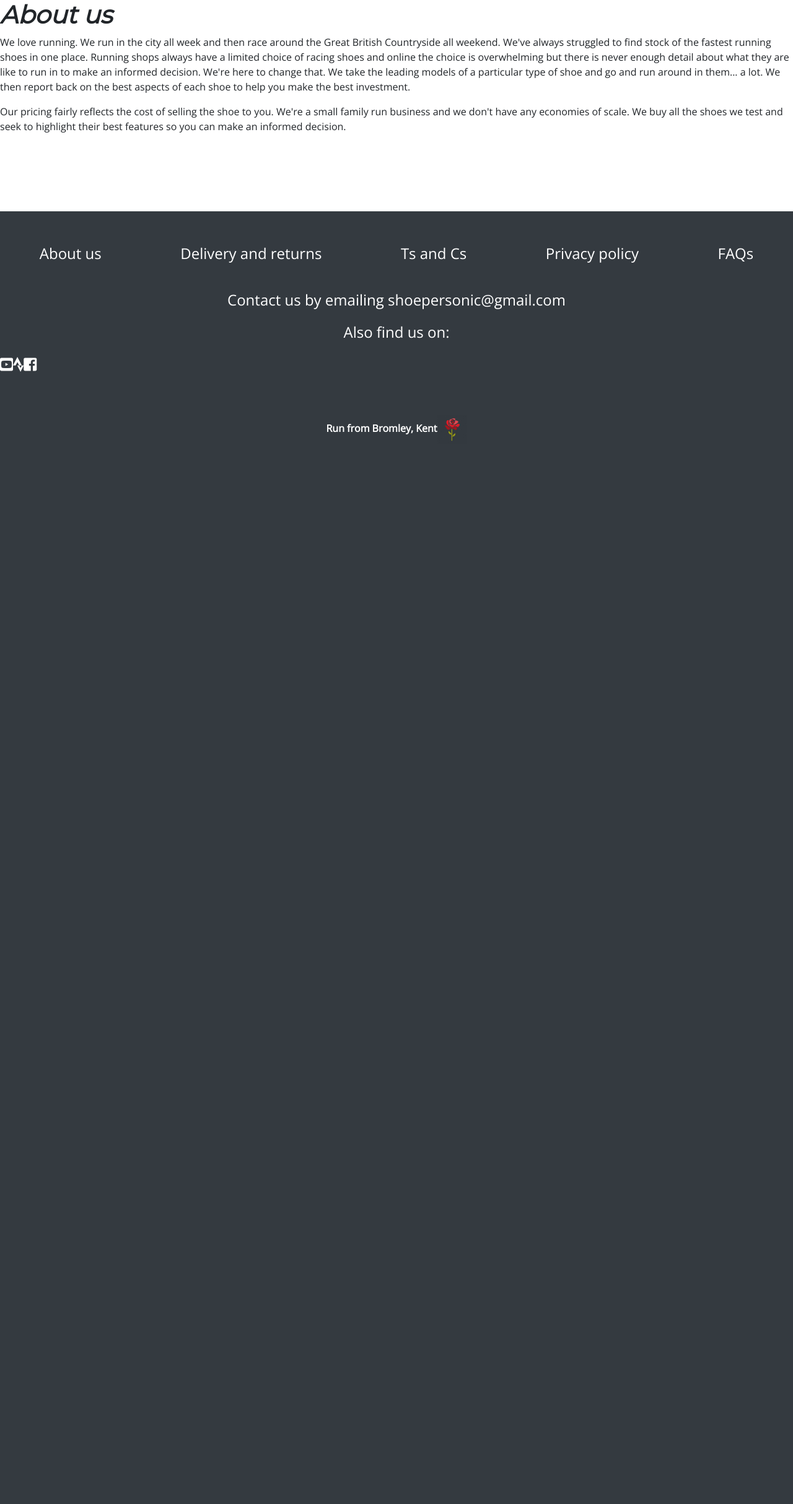
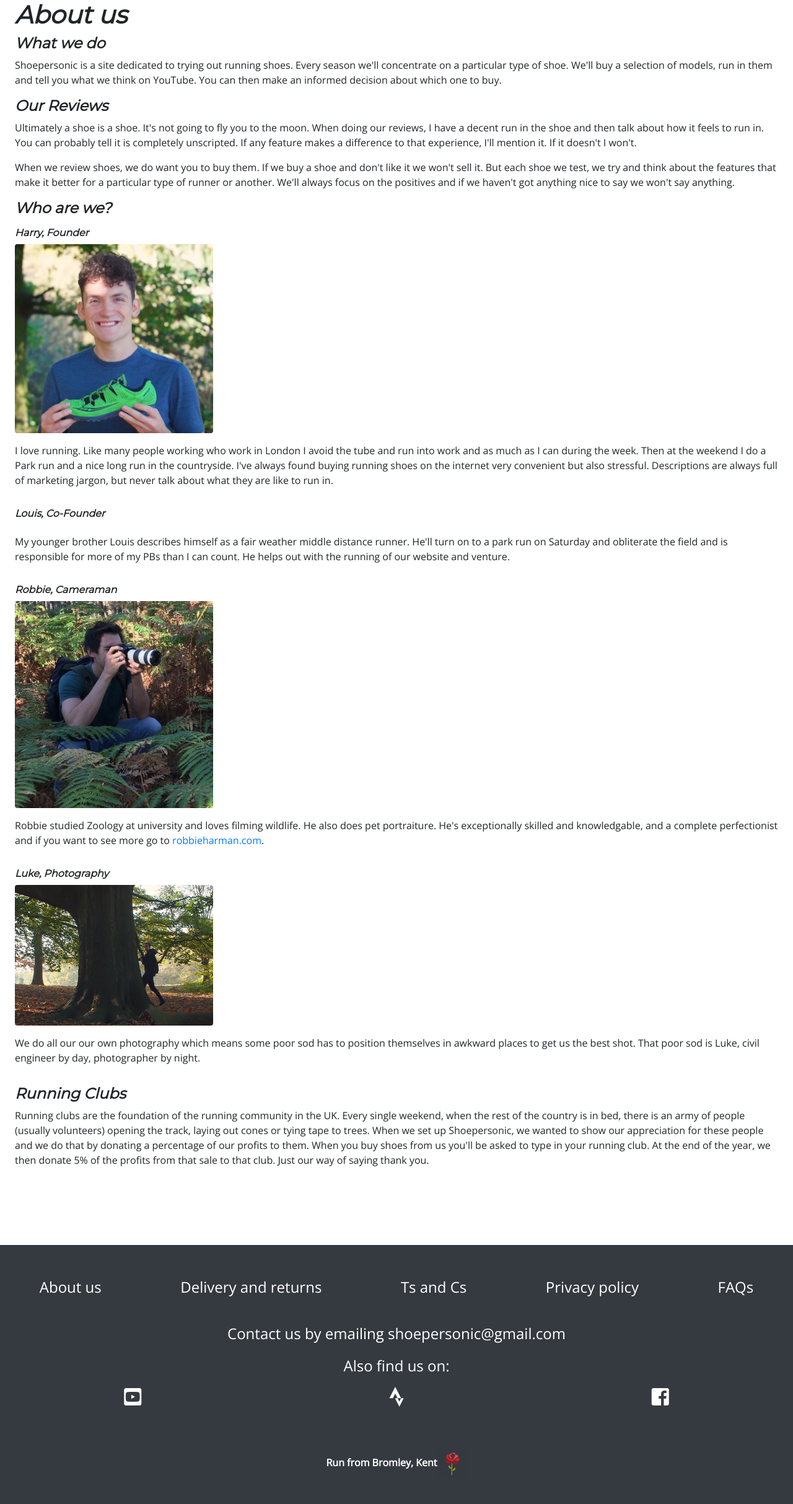
Before and after one commit to harryphelps2/shoepersonic2, a Django app: page /about_us in a window 1280 px wide. Shown: the part 74-2501 px from the top of the page at 62% size. Before the commit the page ends 786 px from the top, so only its background shows below. Run offline with Django 3.2, Linux system fonts and the light colour scheme; style sheets or scripts are compiled from the project's sources; some libraries are stand-ins or nearby versions.

Commit message:
Add social media links.

```diff
--- a/home/templates/about_us.html
+++ b/home/templates/about_us.html
@@ -1,21 +1,73 @@
 {% extends 'base.html' %}
-
+{% load staticfiles %}
+{% load static %}
 {% block content %}
 
-<div>
+<div class="px-4 about-us">
     <h1>About us</h1>
-    <p>We love running. We run in the city all week and then
-        race around the Great British Countryside all weekend. We've always struggled to find stock of
-        the fastest running shoes in one place. Running shops always have a limited choice of
-        racing shoes and online the choice is overwhelming but there is never enough detail about what they are
-        like to run in to make an informed decision. We're here to change that. We take the leading
-        models of a particular type of shoe and go and run around in them... a lot. We then report back on the best aspects of
-        each shoe to help you make the best investment.
-    </p>
-    <p>
-        Our pricing fairly reflects the cost of selling the shoe to you. We're a small family run business and we don't have
-        any economies of scale. We buy all the shoes we test and seek to highlight their best features so you can make an informed decision.
-    </p>
+    <div class="about-us__section">
+        <h2>What we do</h2>
+        <p>Shoepersonic is a site dedicated to trying out running shoes. Every season we'll concentrate on a particular type of shoe. We'll
+             buy a selection of models, run in them and tell you what we think on YouTube. You can then make an informed decision about which one to buy.
+        </p>
+    </div>
+    <div>
+        <h2>Our Reviews</h2>
+        <p>Ultimately a shoe is a shoe. It's not going to fly you to the moon. When doing our reviews, I have a decent run in the shoe and then
+            talk about how it feels to run in. You can probably tell it is completely unscripted. If any feature makes a difference to that experience,
+             I'll mention it. If it doesn't I won't.
+        </p>
+        <p>
+            When we review shoes, we do want you to buy them. If we buy a shoe and don't like it we won't sell it. But each shoe we test, we try and
+            think about the features that make it better for a particular type of runner or another. We'll always focus on the positives and if we
+            haven't got anything nice to say we won't say anything.
+        </p>
+    </div>
+    <div class="about-us__section">
+        <h2 class="pb-2">Who are we?</h2>
+        <div class="about-us__section__sub-section">
+            <h4>Harry, Founder</h4>
+            <img class="rounded" src="media/about_us/harry_founder.png" alt="Harry the Founder" style="width: 20rem;">
+            <p class="py-3">I love running. Like many people working who work in London I avoid the tube and run into work
+                and as much as I can during the week. Then at the weekend I do a Park run and a nice long run in the countryside. I've always found buying
+                running shoes on the internet very convenient but also stressful. Descriptions are always full of marketing jargon, but never
+                talk about what they are like to run in.
+            </p>
+        </div>
+        <div class="about-us__section__sub-section">
+            <h4>Louis, Co-Founder</h4>
+            <p class="py-3">
+            My younger brother Louis describes himself as a fair weather middle distance runner.
+            He'll turn on to a park run on Saturday and obliterate the field and is responsible for more of my PBs than I can count.
+            He helps out with the running of our website
+                and venture.
+            </p>
+        </div>
+        <div class="about-us__section__sub-section">
+            <h4>Robbie, Cameraman</h4>
+            <img class="rounded" src="media/about_us/robbie_cameraman.jpg" alt="Robbie the cameraman" style="width: 20rem;">
+            <p class="py-3">Robbie studied Zoology at university and loves filming wildlife. He also does pet portraiture. He's exceptionally
+                skilled and knowledgable, and a complete perfectionist and if you want to see more go to <a href="http://robbieharman.com">robbieharman.com</a>.
+            </p>
+        </div>
+        <div class="about-us__section__sub-section">
+            <h4>Luke, Photography</h4>
+            <img class="rounded" src="media/about_us/luke_photographer.jpg" alt="Luke the photographer" style="width: 20rem;">
+            <p class="py-3">We do all our our own photography which means some poor sod has to position themselves
+                in awkward places to get us the best shot. That poor sod is Luke, civil engineer by day,
+                photographer by night.
+            </p>
+        </div>
+    </div>
+    <div>
+        <h2>Running Clubs</h2>
+        <p>Running clubs are the foundation of the running community in the UK. Every single weekend, when the rest of the country is in bed, there is
+            an army of people (usually volunteers) opening the track, laying out cones or tying tape to trees. When we set up Shoepersonic, we
+            wanted to show our appreciation for these people and we do that by donating a percentage of our profits to them. When you buy shoes
+            from us you'll be asked to type in your running club. At the end of the year, we then donate 5% of the profits from that sale to that club.
+             Just our way of saying thank you.
+        </p>
+    </div>
 </div>
 
 {% endblock %}
--- a/static/css/styles.scss
+++ b/static/css/styles.scss
@@ -263,6 +263,18 @@ nav{
 
 }
 
+/* About us */
+.about-us{
+    &__section{
+        display: block;
+        &__sub-section{
+            display: block;
+        }
+    }
+}
+
+
+
 /* Accounts */
 .login-form{
     padding-top: 5%;
@@ -366,11 +378,12 @@ nav{
 }
 
 .price-and-quantity-container{
-
+    // display: flex-nowrap;
+    // justify-content: space-between;
     &__price {
         display: inline-block;
-        width: 50%;
-        padding-left: 4%;
+        width: 40%;
+        // padding-left: 4%;
         h3{
             font-family: $text-font;
             font-size: 2.5rem;
@@ -629,7 +642,7 @@ nav{
         width: 100%;
         padding: 1.0rem 1.2rem;
         border-radius: 4px;
-        border: 1px solid transparent;
+        border: 1px solid;
         box-shadow: 0 1px 3px 0 #636569;
         margin-bottom: 3%;
     }
@@ -732,11 +745,23 @@ nav{
         img{
             width: 3.0rem;
         }
+        &__social-media{
+            display: flex-nowrap;
+            justify-content: space-around;
+            i{
+                font-size: 2.0rem;
+            }
+        }
+        &__strava{
+            i{
+                font-size: 3.0rem;
+            }
+        }
     }
     &__kent{
         display: block;
         text-align: center;
-        margin-top: 4%;
+        margin-top: 2%;
         padding-bottom: 2%;
         color: white;
         img{
--- a/templates/base.html
+++ b/templates/base.html
@@ -90,13 +90,13 @@
                     <p>Also find us on:</p>
                     <div class="row footer__contact__social-media">
                         <div>
-                            <a href=""><i class="fab fa-youtube-square"></i></a>
+                            <a href="https://www.youtube.com/channel/UCJwUzN4Z8p7_i7TvX1dzURw"><i class="fab fa-youtube-square"></i></a>
                         </div>
                         <div>
-                            <a href=""><i class="fab fa-strava"></i></a>
+                            <a href="https://www.strava.com/clubs/shoepersonic"><i class="fab fa-strava"></i></a>
                         </div>
                         <div>
-                            <a href=""><i class="fab fa-facebook-square"></i></a>
+                            <a href="https://www.facebook.com/shoepersonic/"><i class="fab fa-facebook-square"></i></a>
                         </div>
                     </div>
                 </div>
```
Also changed, not shown: media/about_us/harry_founder.png (added), media/about_us/luke_photographer.jpg (added), media/about_us/robbie_cameraman.jpg (added), 4 other files.
